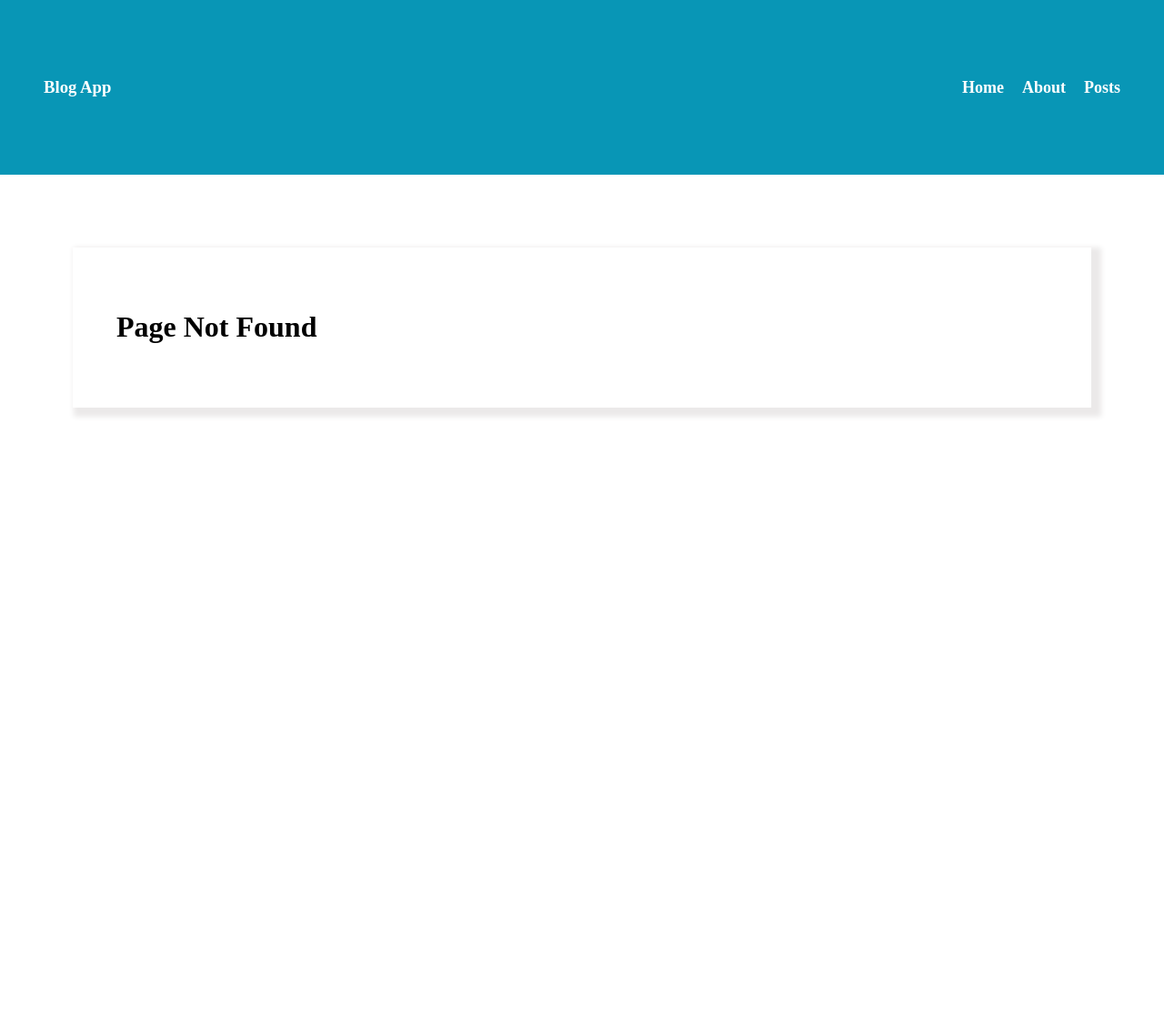
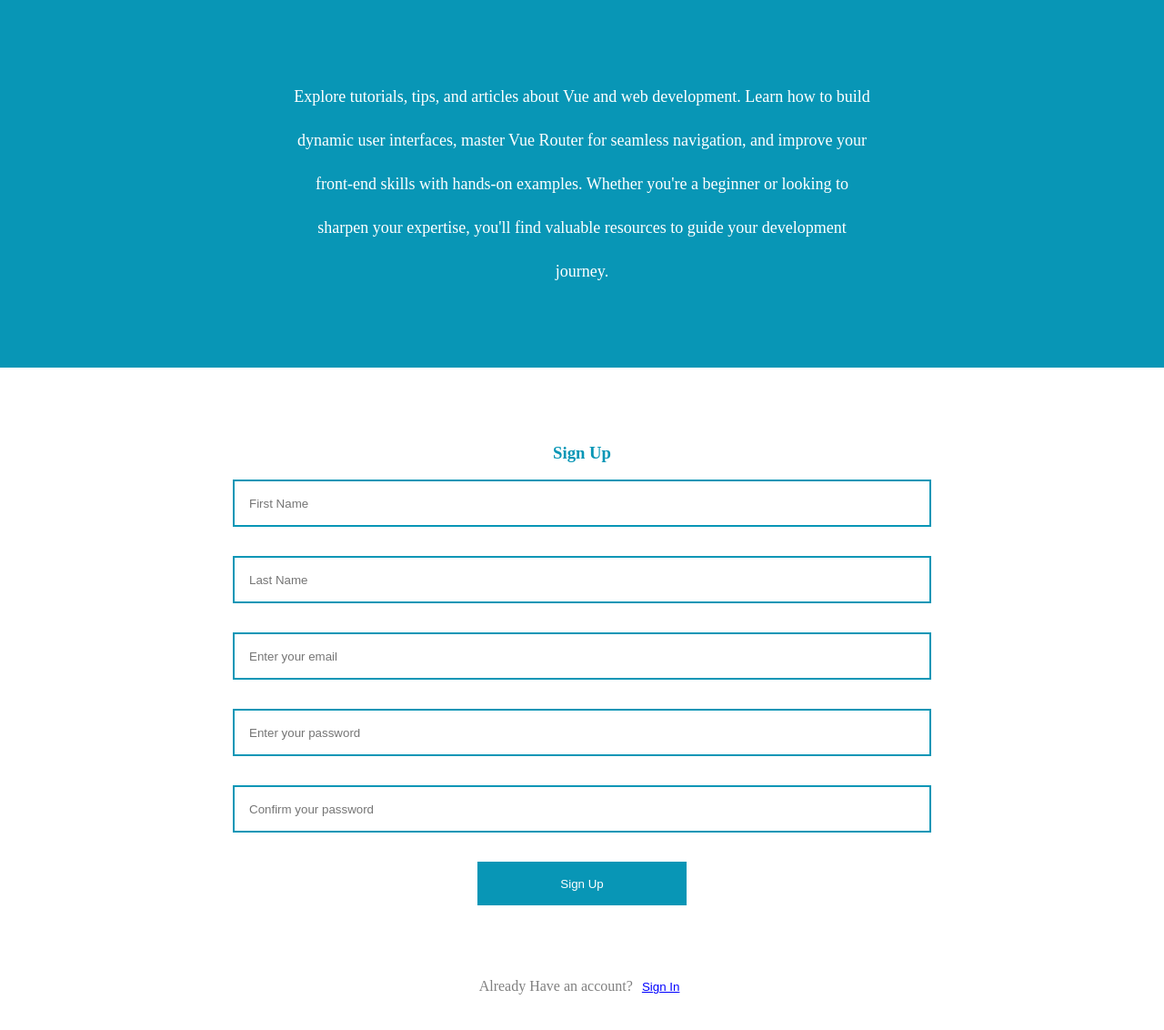
Before and after one commit to rovenelabanga001/blog-app, a Vue app: page /#/signup in a window 1280 px wide. Before the commit this address had no page. Shown: the top 1132 px of the page at 91% size. Before the commit the page ends 800 px from the top, so only its background shows below. Built offline with nearby package versions, Linux system fonts and the light colour scheme; data requests are answered from the project's data file.

Commit message:
adds userAuth store

```diff
--- a/db.json
+++ b/db.json
@@ -1,4 +1,13 @@
 {
+  "users": [
+    {
+      "id": 1,
+      "email": "test@example.com",
+      "password": 123456,
+      "firstName": "Test",
+      "lastName": "User"
+    }
+  ],
   "posts": [
     {
       "id": 1,
--- a/package.json
+++ b/package.json
@@ -13,6 +13,7 @@
   },
   "dependencies": {
     "json-server": "^1.0.0-beta.3",
+    "pinia": "^3.0.3",
     "vue": "^3.5.17",
     "vue-router": "^4.5.1"
   },
--- a/src/App.vue
+++ b/src/App.vue
@@ -1,14 +1,20 @@
 <script setup>
-import { provide, onMounted, ref } from 'vue'
+import { provide, onMounted, ref, inject } from 'vue'
 import { useRouter } from 'vue-router'
+import { useAuthStore } from './stores/auth'
+
+const auth = useAuthStore()
+const router = useRouter()
+auth.init()
+
+const baseUrl = inject('baseUrl')
 
 const posts = ref([])
 const loading = ref(true)
-const router = useRouter()
 
 onMounted(async () => {
   try {
-    const res = await fetch('http://localhost:3000/posts')
+    const res = await fetch(`${baseUrl.value}/posts`)
     if (!res.ok) {
       throw new Error('Failed to fetch posts')
     }
@@ -43,5 +49,6 @@ provide('loading', loading)
   align-items: center;
   gap: 5rem;
   margin-bottom: 2rem;
+  padding: 0;
 }
 </style>
--- a/src/assets/style.css
+++ b/src/assets/style.css
@@ -31,3 +31,55 @@ p {
 .loading {
   margin: auto;
 }
+.signin-page {
+  width: 100%;
+  height: 100%;
+  display: flex;
+  flex-direction: column;
+  align-items: center;
+  padding: 0 3rem;
+}
+.form-container {
+  display: flex;
+  flex-direction: column;
+  justify-content: center;
+  align-items: center;
+  height: 70%;
+  min-height: 70%;
+  width: 100%;
+  padding: 4rem;
+  background-color: white;
+}
+.form-container h3 {
+  color: rgb(8, 150, 182);
+}
+.form-container form {
+  display: flex;
+  flex-direction: column;
+  width: 60%;
+  gap: 2rem;
+}
+.form-container form input {
+  border: 2px solid rgb(8, 150, 182);
+  outline: none;
+  height: 3rem;
+  transition: 0.3s;
+  padding: 0 1rem;
+}
+.form-container form input:focus {
+  border: 2px solid orangered;
+}
+.form-container button {
+  width: 30%;
+  align-self: center;
+  background-color: rgb(8, 150, 182);
+  border: none;
+  outline: none;
+  height: 3rem;
+  color: white;
+  cursor: pointer;
+  transition: 0.3s;
+}
+.form-container button:hover {
+  background-color: orangered;
+}
--- /dev/null
+++ b/src/components/IntroComponent.vue
@@ -0,0 +1,30 @@
+<template>
+  <div class="intro">
+    <p>
+      Explore tutorials, tips, and articles about Vue and web development. Learn how to build
+      dynamic user interfaces, master Vue Router for seamless navigation, and improve your front-end
+      skills with hands-on examples. Whether you're a beginner or looking to sharpen your expertise,
+      you'll find valuable resources to guide your development journey.
+    </p>
+  </div>
+</template>
+<style scoped>
+.intro {
+  background: rgb(8, 150, 182);
+  display: flex;
+  flex-direction: column;
+  justify-content: center;
+  align-items: center;
+  height: 30%;
+  max-height: 30%;
+  width: 100%;
+  padding: 4rem;
+}
+.intro p {
+  color: white;
+  text-align: center;
+  font-size: large;
+  width: 50%;
+  line-height: 3rem;
+}
+</style>
--- /dev/null
+++ b/src/components/SwitchPage.vue
@@ -0,0 +1,48 @@
+<script setup>
+import { ref, watch, watchEffect } from 'vue'
+import { useRoute, useRouter } from 'vue-router'
+
+const router = useRouter()
+const route = useRoute()
+
+const text = ref('')
+const btnText = ref('')
+
+watchEffect(() => {
+  if (route.path === '/signup') {
+    text.value = 'Already Have an account?'
+    btnText.value = 'Sign In'
+  } else if (route.path === '/signin') {
+    text.value = "Don't have an account?"
+    btnText.value = 'Sign Up'
+  }
+})
+
+const btnClick = () => {
+  if (route.path === '/signup') {
+    router.push('/signin')
+  } else if (route.path === '/signin') {
+    router.push('/signup')
+  }
+}
+</script>
+
+<template>
+  <div class="switch-page">
+    <p>
+      {{ text }}
+      <span
+        ><button @click="btnClick">{{ btnText }}</button></span
+      >
+    </p>
+  </div>
+</template>
+<style scoped>
+.switch-page button {
+  background: none;
+  border: none;
+  color: blue;
+  text-decoration: underline;
+  cursor: pointer;
+}
+</style>
--- a/src/main.js
+++ b/src/main.js
@@ -1,8 +1,15 @@
-import { createApp } from 'vue'
+import { createApp, provide, ref} from 'vue'
 import App from './App.vue'
 import './assets/style.css'
 import router from './router'
+import { createPinia } from 'pinia'
 
 const app = createApp(App)
+const pinia = createPinia()
+
+const baseUrl = ref('http://localhost:3000')
+
+app.provide('baseUrl', baseUrl)
 app.use(router)
+app.use(pinia)
 app.mount('#app')
--- a/src/pages/Signin.vue
+++ b/src/pages/Signin.vue
@@ -1,5 +1,26 @@
+<script setup lang="ts">
+import IntroComponent from '@/components/IntroComponent.vue'
+import SwitchPage from '@/components/SwitchPage.vue'
+import { reactive } from 'vue'
+
+const userData = reactive({
+  email: '',
+  password: '',
+})
+</script>
+
 <template>
-  <div>
-    <h1>Login Page</h1>
+  <div class="signin-page">
+    <IntroComponent />
+    <div class="form-container">
+      <h3>Sign In</h3>
+      <form>
+        <input type="email" placeholder="Enter your email" />
+        <input type="password" placeholder="Enter your password" />
+        <button type="submit">Sign in</button>
+      </form>
+    </div>
+    <SwitchPage />
   </div>
 </template>
+<style scoped></style>
--- a/src/pages/Signup.vue
+++ b/src/pages/Signup.vue
@@ -1,5 +1,21 @@
+<script setup>
+import IntroComponent from '@/components/IntroComponent.vue'
+import SwitchPage from '@/components/SwitchPage.vue'
+</script>
 <template>
-    <div>
-        <h1>Sign Up page</h1>
+  <div class="signin-page">
+    <IntroComponent />
+    <div class="form-container">
+      <h3>Sign Up</h3>
+      <form>
+        <input type="text" placeholder="First Name" />
+        <input type="text" placeholder="Last Name" />
+        <input type="email" placeholder="Enter your email" />
+        <input type="password" placeholder="Enter your password" />
+        <input type="password" placeholder="Confirm your password" />
+        <button type="submit">Sign Up</button>
+      </form>
     </div>
+    <SwitchPage />
+  </div>
 </template>
--- /dev/null
+++ b/src/stores/auth.js
@@ -0,0 +1,44 @@
+import { defineStore } from 'pinia'
+import { inject, ref, computed } from 'vue'
+import { useRouter } from 'vue-router'
+
+export const useAuthStore = defineStore('auth', () => {
+  const baseUrl = inject('baseUrl')
+  const router = useRouter()
+
+  const user = ref(null)
+
+  const isAuthenticated = computed(() => !!user.value)
+
+  const login = async (credentials) => {
+    try {
+      const res = await fetch(
+        `${baseUrl.value}/users?email=${credentials.email}&password=${credentials.password}`,
+      )
+      const data = await res.json()
+
+      if (data.length === 0) throw new Error('Invalid email or password')
+
+      user.value = data[0]
+      localStorage.setItem('user', JSON.stringify(user.value))
+
+      router.push('/home')
+    } catch (err) {
+      console.error(err)
+    }
+  }
+
+  const logout = () => {
+    user.value = null
+    localStorage.removeItem('user')
+    router.push('/signin')
+  }
+
+  const init = () => {
+    const storedUser = localStorage.getItem('user')
+
+    if (storedUser) user.value = JSON.parse(storedUser)
+  }
+
+  return { user, isAuthenticated, login, logout, init }
+})
```
Also changed, not shown: src/router/index.js (+10 -0 lines), 1 other file (tests, documents, lock files or other folders).
